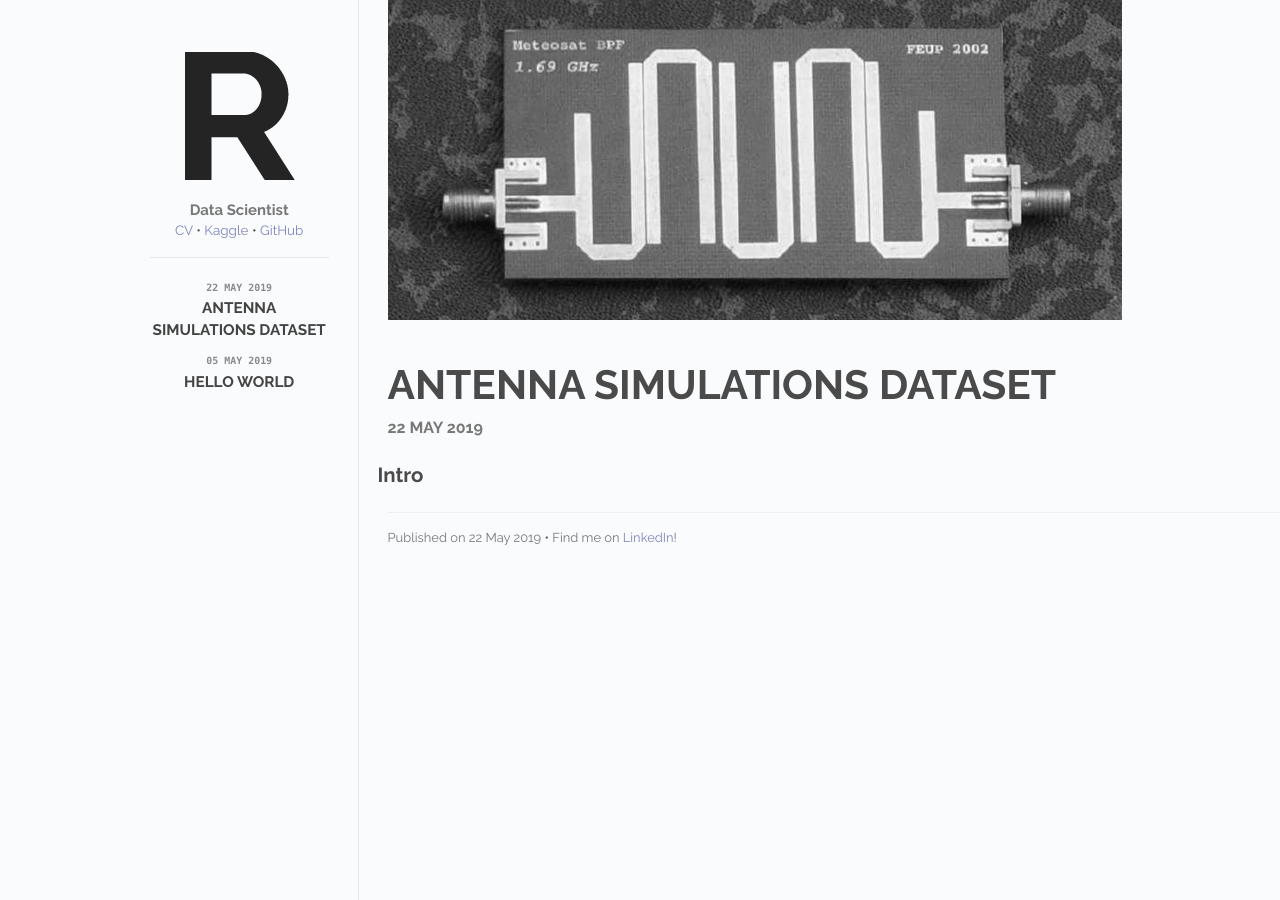
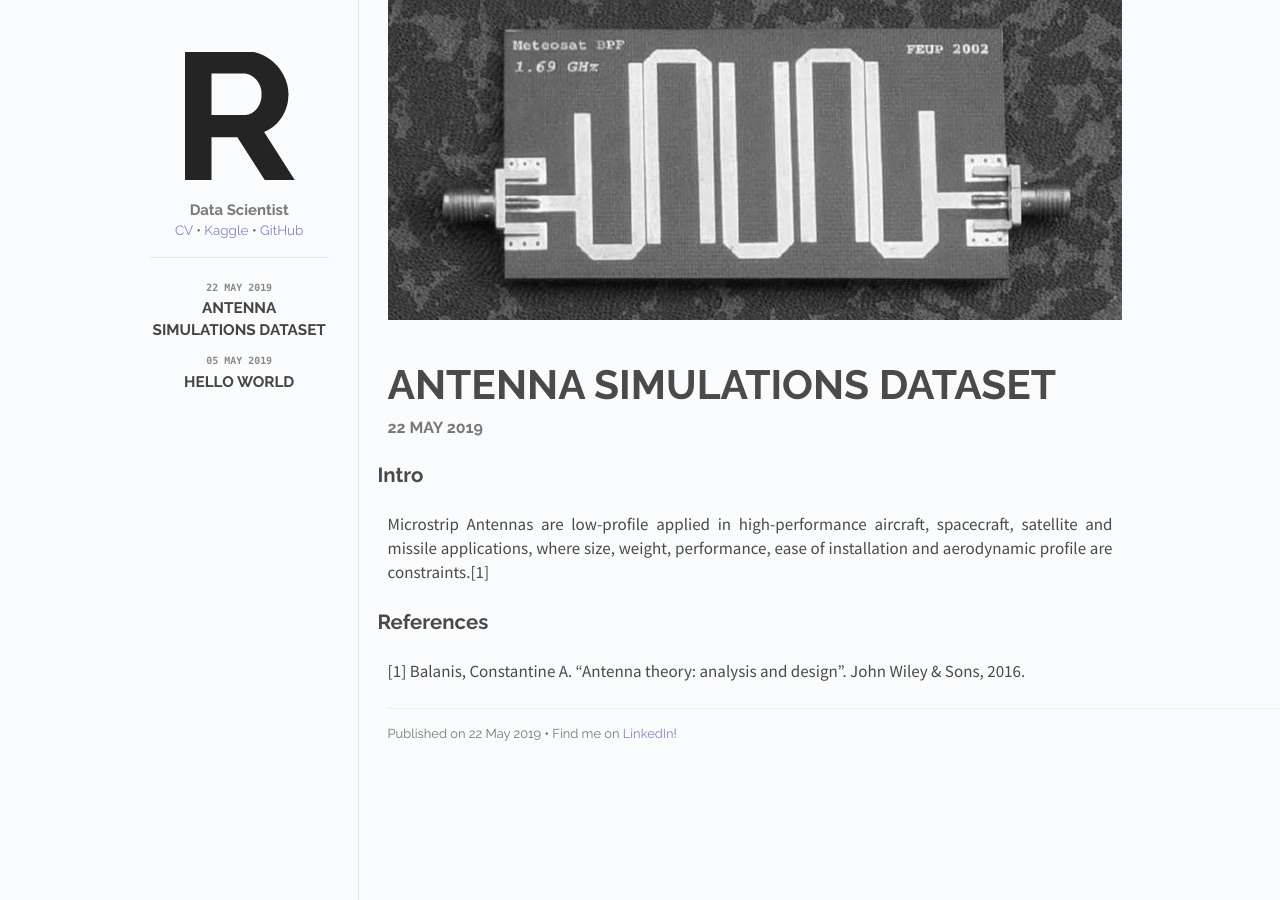
Before and after one commit to renanmav/renanmav.github.io, a Jekyll site: the page built from _posts/2019-05-22-antenna-simulations-dataset.md, in a window 1280 px wide. Built offline with Jekyll 4.4.1, drawn with Linux system fonts in a browser that asks for light colours.

Commit message:
Antenna intro

```diff
--- a/_posts/2019-05-22-antenna-simulations-dataset.md
+++ b/_posts/2019-05-22-antenna-simulations-dataset.md
@@ -7,3 +7,9 @@ categories: Dataset
 
 ---
 ## Intro
+
+Microstrip Antennas are low-profile applied in high-performance aircraft, spacecraft, satellite and missile applications, where size, weight, performance, ease of installation and aerodynamic profile are constraints.[1]
+
+## References
+
+[1] Balanis, Constantine A. "Antenna theory: analysis and design". John Wiley & Sons, 2016.
```
